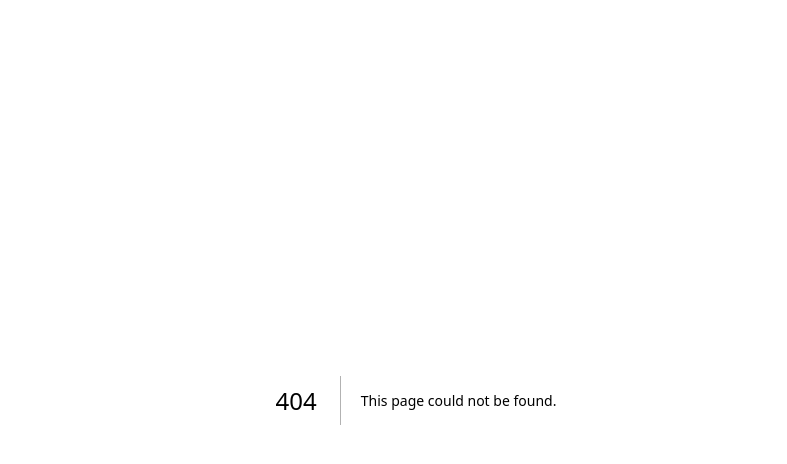
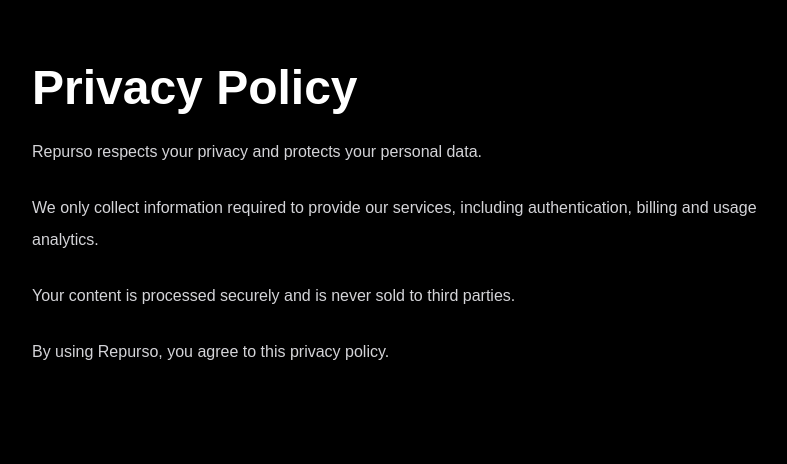
Before and after one commit to Repurso/repurso, a Next.js app: page /privacy in a window 1280 px wide. Before the commit this address had no page. Shown: the top 464 px of the page, without its empty margins (224-1011 px from the left). Built offline with nearby package versions, Linux system fonts and the light colour scheme.

Commit message:
Add footer and legal pages

```diff
--- /dev/null
+++ b/app/contact/page.tsx
@@ -0,0 +1,23 @@
+export default function ContactPage() {
+  return (
+    <main className="min-h-screen bg-black px-6 py-16 text-white">
+      <div className="mx-auto max-w-3xl">
+        <h1 className="mb-6 text-5xl font-bold">Contact</h1>
+
+        <div className="space-y-6 leading-8 text-zinc-300">
+          <p>
+            For support, partnership inquiries or feedback, contact:
+          </p>
+
+          <p className="text-xl font-semibold text-white">
+            gurkansevindik2855@gmail.com
+          </p>
+
+          <p>
+            We typically respond within 24-48 hours.
+          </p>
+        </div>
+      </div>
+    </main>
+  );
+}
--- a/app/page.tsx
+++ b/app/page.tsx
@@ -1111,6 +1111,36 @@ export default function HomePage() {
             </div>
           </div>
         </section>
+
+        <footer className="border-t border-zinc-800 py-10">
+          <div className="flex flex-col gap-6 sm:flex-row sm:items-center sm:justify-between">
+            <div>
+              <h3 className="text-2xl font-bold">Repurso</h3>
+
+              <p className="mt-2 text-sm text-zinc-500">
+                AI-powered content repurposing platform.
+              </p>
+            </div>
+
+            <div className="flex flex-wrap gap-5 text-sm text-zinc-400">
+              <Link href="/privacy" className="hover:text-white">
+                Privacy Policy
+              </Link>
+
+              <Link href="/terms" className="hover:text-white">
+                Terms
+              </Link>
+
+              <Link href="/contact" className="hover:text-white">
+                Contact
+              </Link>
+            </div>
+          </div>
+
+          <div className="mt-8 border-t border-zinc-900 pt-6 text-sm text-zinc-600">
+            © 2026 Repurso. All rights reserved.
+          </div>
+        </footer>
       </div>
     </main>
   );
--- /dev/null
+++ b/app/privacy/page.tsx
@@ -0,0 +1,29 @@
+export default function PrivacyPage() {
+  return (
+    <main className="min-h-screen bg-black px-6 py-16 text-white">
+      <div className="mx-auto max-w-3xl">
+        <h1 className="mb-6 text-5xl font-bold">Privacy Policy</h1>
+
+        <div className="space-y-6 leading-8 text-zinc-300">
+          <p>
+            Repurso respects your privacy and protects your personal data.
+          </p>
+
+          <p>
+            We only collect information required to provide our services,
+            including authentication, billing and usage analytics.
+          </p>
+
+          <p>
+            Your content is processed securely and is never sold to third
+            parties.
+          </p>
+
+          <p>
+            By using Repurso, you agree to this privacy policy.
+          </p>
+        </div>
+      </div>
+    </main>
+  );
+}
--- /dev/null
+++ b/app/terms/page.tsx
@@ -0,0 +1,30 @@
+export default function TermsPage() {
+  return (
+    <main className="min-h-screen bg-black px-6 py-16 text-white">
+      <div className="mx-auto max-w-3xl">
+        <h1 className="mb-6 text-5xl font-bold">Terms of Service</h1>
+
+        <div className="space-y-6 leading-8 text-zinc-300">
+          <p>
+            Repurso provides AI-powered content generation tools for creators,
+            marketers and businesses.
+          </p>
+
+          <p>
+            Users are responsible for the content they generate and publish
+            using the platform.
+          </p>
+
+          <p>
+            Abuse, illegal usage or platform misuse may result in account
+            suspension.
+          </p>
+
+          <p>
+            By using Repurso, you agree to these terms.
+          </p>
+        </div>
+      </div>
+    </main>
+  );
+}
```
